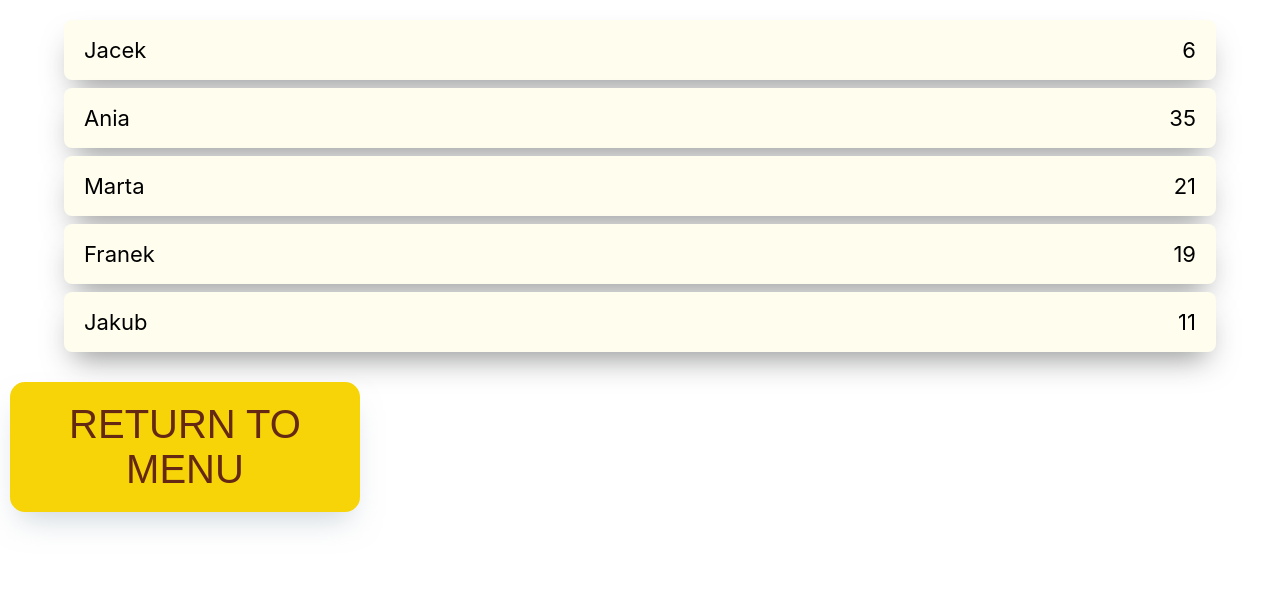
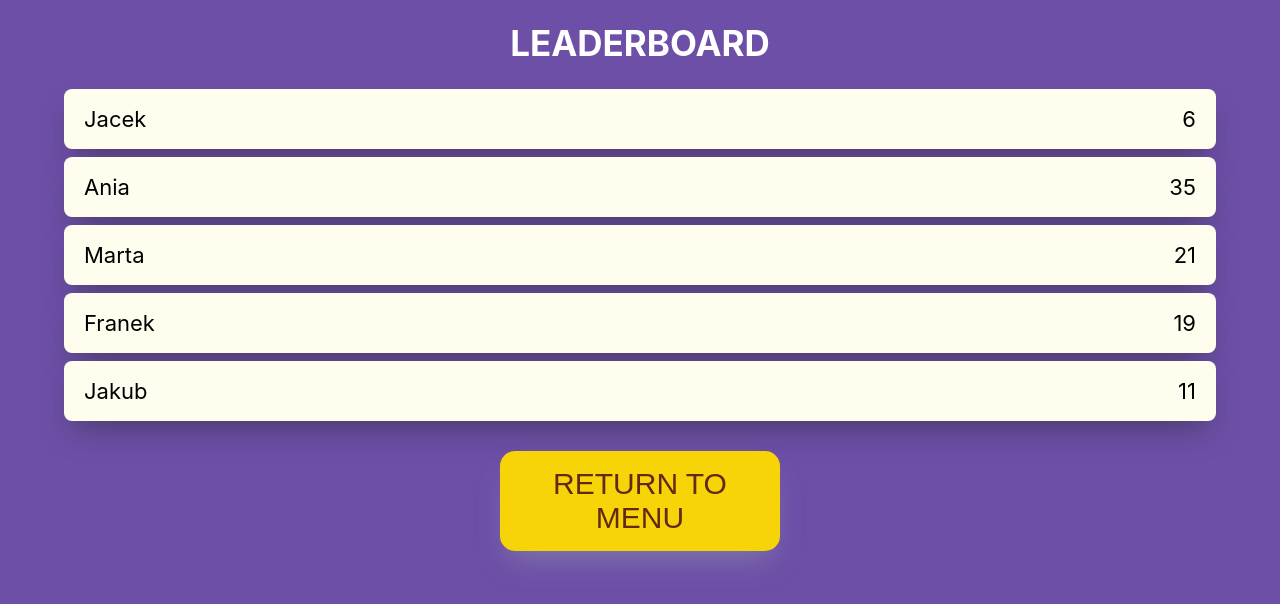
Before and after one commit to franciszekpol/learnmultiplication, a React (Create React App) app: page / in a window 1280 px wide. Both pictures are taken after a click on the button "LEADERBOARD". Shown: the top 604 px of the page. Built offline with nearby package versions, Linux system fonts and the light colour scheme.

Commit message:
Add styling to Leaderboard.jsx

```diff
--- a/src/components/LargeButton.jsx
+++ b/src/components/LargeButton.jsx
@@ -1,12 +1,6 @@
 import React from 'react';
 import styled from 'styled-components';
 import { COLORS } from '../data/colors';
-
-function LargeButton({ text, handleClick }) {
-  return <Button onClick={handleClick}>{text}</Button>;
-}
-
-export default LargeButton;
 
 const Button = styled.button`
   margin: 10px;
@@ -19,3 +13,9 @@ const Button = styled.button`
   border-radius: 15px;
   box-shadow: 0px 16px 30px -10px rgba(150, 170, 180, 0.5);
 `;
+
+function LargeButton({ text, handleClick }) {
+  return <Button onClick={handleClick}>{text}</Button>;
+}
+
+export default LargeButton;
--- a/src/components/MediumButton.jsx
+++ b/src/components/MediumButton.jsx
@@ -1,12 +1,6 @@
 import React from 'react';
 import styled from 'styled-components';
 import { COLORS } from '../data/colors';
-
-function MediumButton({ text, handleClick }) {
-  return <Button onClick={handleClick}>{text}</Button>;
-}
-
-export default MediumButton;
 
 const Button = styled.button`
   margin: 10px;
@@ -19,3 +13,9 @@ const Button = styled.button`
   border-radius: 15px;
   box-shadow: 0px 16px 30px -10px rgba(150, 170, 180, 0.5);
 `;
+
+function MediumButton({ text, handleClick }) {
+  return <Button onClick={handleClick}>{text}</Button>;
+}
+
+export default MediumButton;
--- a/src/pages/Leaderboard/Leaderboard.jsx
+++ b/src/pages/Leaderboard/Leaderboard.jsx
@@ -1,32 +1,25 @@
 import React from 'react';
-import LargeButton from '../../components/LargeButton';
+import MediumButton from '../../components/MediumButton';
 import styled from 'styled-components';
+import { COLORS } from '../../data/colors';
 
-function Leaderboard({ handleClickMenu }) {
-  const leaderboardEntries = JSON.parse(localStorage.getItem('scores')) || [];
-  leaderboardEntries.sort((a, b) => (a.score < b.score ? 1 : -1));
+const Container = styled.div`
+  background-color: ${COLORS.deeppurple};
+  display: flex;
+  align-items: center;
+  flex-direction: column;
+  height: 100vh;
+`;
 
-  return (
-    <>
-      <UnorderedList>
-        {leaderboardEntries.map((entry) => {
-          return (
-            <ListItem key={entry.username}>
-              <Paragraph>{entry.username}</Paragraph>
-              <Paragraph>{entry.score}</Paragraph>
-            </ListItem>
-          );
-        })}
-      </UnorderedList>
-      <LargeButton
-        text={'RETURN TO MENU'}
-        handleClick={() => {
-          handleClickMenu();
-        }}
-      />
-    </>
-  );
-}
+const Title = styled.p`
+  height: 15px;
+  display: flex;
+  align-items: center;
+  justify-content: center;
+  font-weight: 700;
+  font-size: 35px;
+  color: white;
+`;
 
 const UnorderedList = styled.ul`
   list-style: none;
@@ -34,11 +27,13 @@ const UnorderedList = styled.ul`
   flex-direction: column;
   align-items: center;
   padding: 0;
+  margin-top: 0;
 `;
 
 const ListItem = styled.li`
-  background-color: #fffdee;
-  width: 90%;
+  background-color: ${COLORS.banner};
+  // width: 90%;
+  width: 90vw;
   display: flex;
   justify-content: space-between;
   border-radius: 8px;
@@ -54,4 +49,31 @@ const Paragraph = styled.p`
   font-size: 22px;
 `;
 
+function Leaderboard({ handleClickMenu }) {
+  const leaderboardEntries = JSON.parse(localStorage.getItem('scores')) || [];
+  leaderboardEntries.sort((a, b) => (a.score < b.score ? 1 : -1));
+
+  return (
+    <Container>
+      <Title>LEADERBOARD</Title>
+      <UnorderedList>
+        {leaderboardEntries.map((entry) => {
+          return (
+            <ListItem key={entry.username}>
+              <Paragraph>{entry.username}</Paragraph>
+              <Paragraph>{entry.score}</Paragraph>
+            </ListItem>
+          );
+        })}
+      </UnorderedList>
+      <MediumButton
+        text={'RETURN TO MENU'}
+        handleClick={() => {
+          handleClickMenu();
+        }}
+      />
+    </Container>
+  );
+}
+
 export default Leaderboard;
--- a/src/pages/Menu/Menu.jsx
+++ b/src/pages/Menu/Menu.jsx
@@ -1,9 +1,19 @@
 import React from 'react';
 import LargeButton from '../../components/LargeButton';
+import styled from 'styled-components';
+import { COLORS } from '../../data/colors';
+
+const Container = styled.div`
+  background-color: ${COLORS.menuBackground};
+  display: flex;
+  align-items: center;
+  flex-direction: column;
+  height: 100vh;
+`;
 
 function Menu({ handleClickGame, handleClickLeaderboard }) {
   return (
-    <>
+    <Container>
       <h1>LEARN MULTIPLICATION!</h1>
       <LargeButton
         text={'NEW GAME'}
@@ -17,7 +27,7 @@ function Menu({ handleClickGame, handleClickLeaderboard }) {
           handleClickLeaderboard();
         }}
       />
-    </>
+    </Container>
   );
 }
 
--- a/src/pages/Round/SquareButton.jsx
+++ b/src/pages/Round/SquareButton.jsx
@@ -1,10 +1,6 @@
 import React from 'react';
 import styled from 'styled-components';
 import { COLORS } from '../../data/colors';
-
-function SquareButton({ number, handleClick }) {
-  return <Button onClick={handleClick}>{number}</Button>;
-}
 
 const Button = styled.button`
   margin: 12px;
@@ -19,4 +15,8 @@ const Button = styled.button`
   font-size: 60px;
 `;
 
+function SquareButton({ number, handleClick }) {
+  return <Button onClick={handleClick}>{number}</Button>;
+}
+
 export default SquareButton;
--- a/src/pages/Score/Score.jsx
+++ b/src/pages/Score/Score.jsx
@@ -2,9 +2,10 @@ import React from 'react';
 import WrongAnswersList from './WrongAnswersList';
 import MediumButton from '../../components/MediumButton';
 import styled from 'styled-components';
+import { COLORS } from '../../data/colors';
 
 const Container = styled.div`
-  background-color: #cfcfc7;
+  background-color: ${COLORS.menuBackground};
   display: flex;
   align-items: center;
   flex-direction: column;
--- a/src/pages/Score/WrongAnswersList.jsx
+++ b/src/pages/Score/WrongAnswersList.jsx
@@ -1,24 +1,7 @@
 import React from 'react';
 import styled from 'styled-components';
+import { COLORS } from '../../data/colors';
 
-function WrongAnswersList({ gameStatistics }) {
-  return (
-    <UnorderedList>
-      {gameStatistics.map((round, i) => {
-        if (!round.isCorrect) {
-          return (
-            <ListItem key={i}>
-              {round.multiplierA} × {round.multiplierB} = {round.correctAnswer}{' '}
-              <i>
-                <s>{round.userAnswer}</s>
-              </i>
-            </ListItem>
-          );
-        } else return null;
-      })}
-    </UnorderedList>
-  );
-}
 const UnorderedList = styled.ul`
   width: 100%;
   list-style: none;
@@ -36,7 +19,30 @@ const ListItem = styled.li`
   border: none;
   border-radius: 18px;
   font-size: 30px;
-  background-color: #fffdee;
+  background-color: ${COLORS.banner};
 `;
 
+const WrongAnswer = styled.i`
+  color: ${COLORS.wrongAnswer};
+`;
+
+function WrongAnswersList({ gameStatistics }) {
+  return (
+    <UnorderedList>
+      {gameStatistics.map((round, i) => {
+        if (!round.isCorrect) {
+          return (
+            <ListItem key={i}>
+              {round.multiplierA} × {round.multiplierB} = {round.correctAnswer}{' '}
+              <WrongAnswer>
+                <s>{round.userAnswer}</s>
+              </WrongAnswer>
+            </ListItem>
+          );
+        } else return null;
+      })}
+    </UnorderedList>
+  );
+}
+
 export default WrongAnswersList;
```
